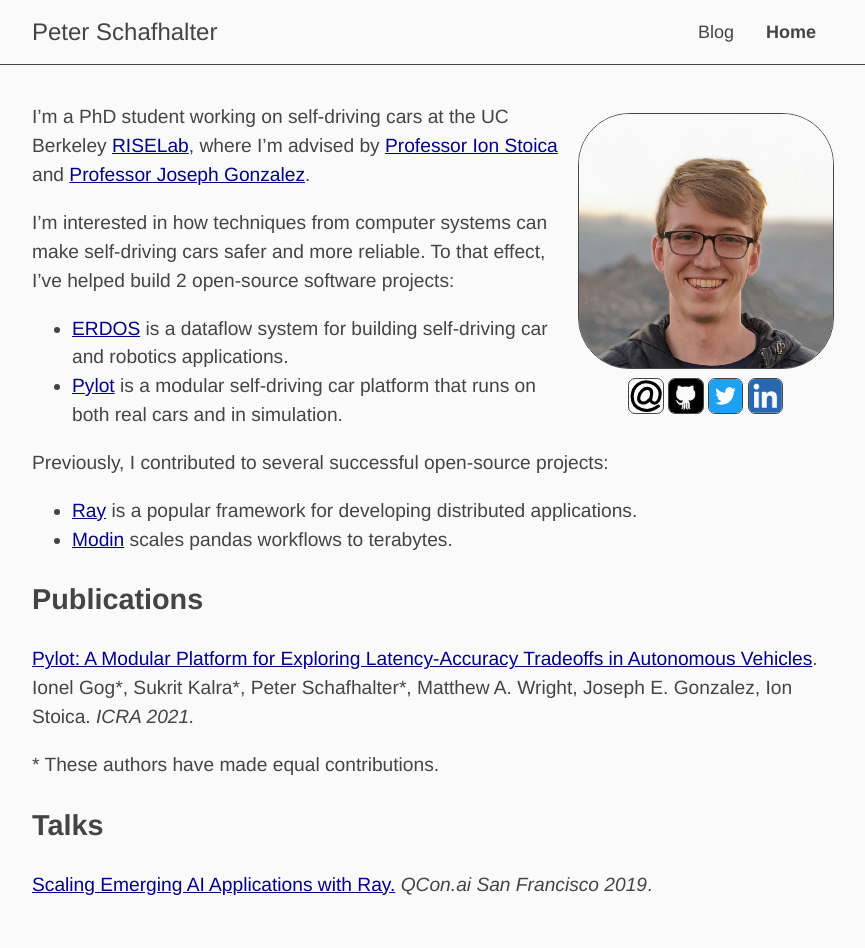
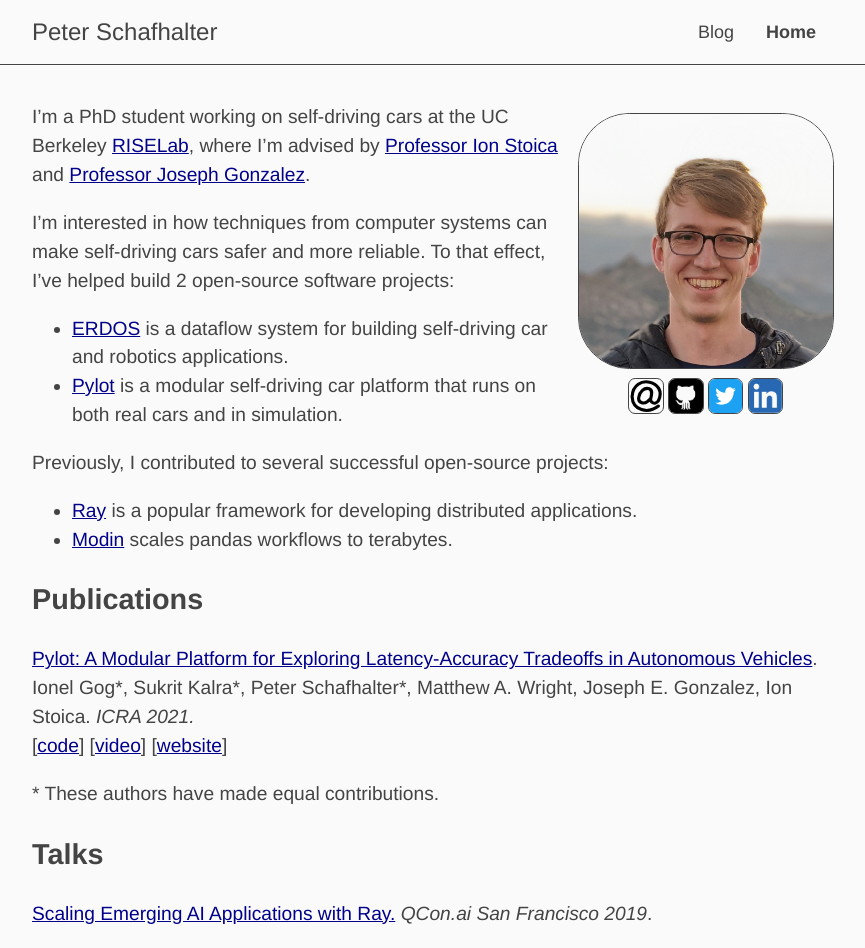
Before and after one commit to pschafhalter/pschafhalter.github.io, a Jekyll site: the page built from index.md, in a window 1280 px wide. Shown: the whole page, without its empty margins (208-1073 px from the left). Built offline with Jekyll 4.4.1, drawn with Linux system fonts in a browser that asks for light colours; before the commit the page ends 919 px from its top, so only the background shows below that.

Commit message:
Add code, video, website to Pylot publication

```diff
--- a/index.md
+++ b/index.md
@@ -24,8 +24,11 @@ Previously, I contributed to several successful open-source projects:
 
 ## Publications
 
-[Pylot: A Modular Platform for Exploring Latency-Accuracy Tradeoffs in Autonomous Vehicles](https://arxiv.org/abs/2104.07830).
-Ionel Gog\*, Sukrit Kalra\*, Peter Schafhalter\*, Matthew A. Wright, Joseph E. Gonzalez, Ion Stoica. *ICRA 2021.*
+[Pylot: A Modular Platform for Exploring Latency-Accuracy Tradeoffs in Autonomous Vehicles](https://arxiv.org/abs/2104.07830). \
+Ionel Gog\*, Sukrit Kalra\*, Peter Schafhalter\*, Matthew A. Wright, Joseph E. Gonzalez, Ion Stoica. *ICRA 2021.* \
+\[[code](https://github.com/erdos-project/pylot/)\]
+\[[video](https://www.youtube.com/watch?v=VlwhU0k5cmQ)\]
+\[[website](https://pylot.readthedocs.io/)\]
 
 \* These authors have made equal contributions.
 
```
